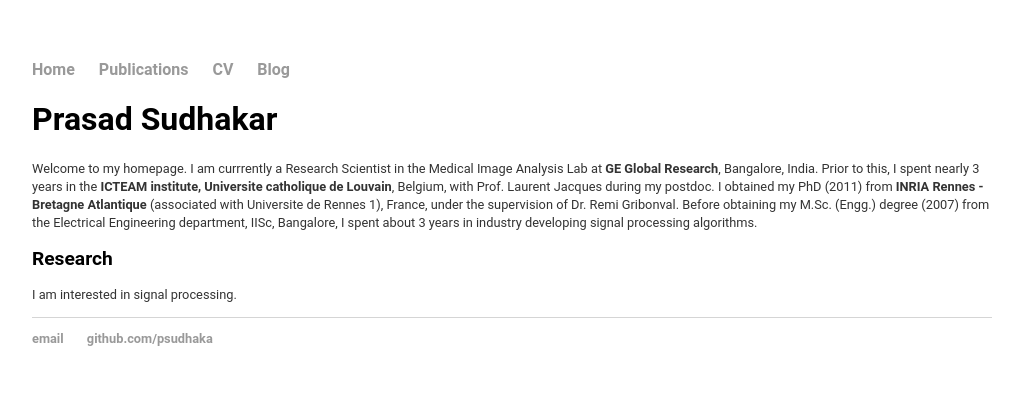
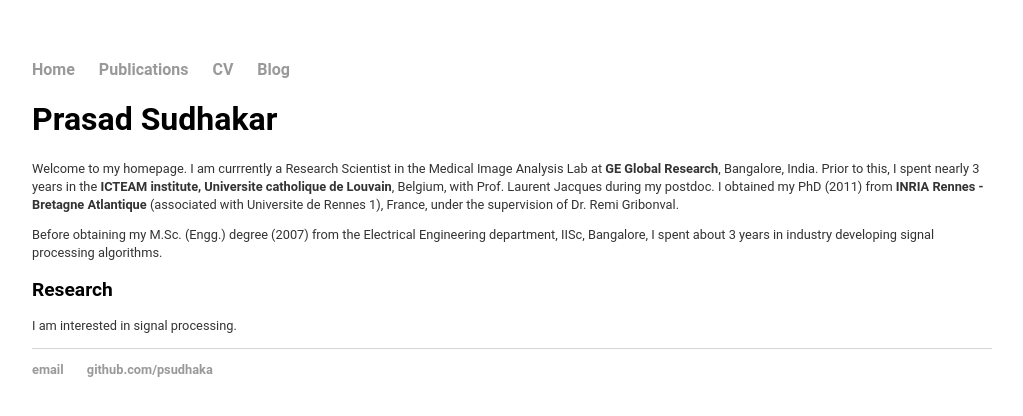
Before and after one commit to psudhaka/psudhaka.github.io, a Jekyll site: the page built from index.html, in a window 1280 px wide. Shown: the top 416 px of the page, without its empty margins (128-1151 px from the left). Built offline with Jekyll 4.4.1, drawn with Linux system fonts in a browser that asks for light colours.

```diff
--- a/index.html
+++ b/index.html
@@ -15,11 +15,11 @@ title: Prasad Sudhakar
 	<p>Welcome to my homepage. I am currrently a Research Scientist in the Medical Image Analysis Lab at <b>GE Global Research</b>, Bangalore, India. Prior to this, I spent
 	nearly 3 years in the <b>ICTEAM institute, Universite catholique de Louvain</b>, Belgium, with Prof. Laurent Jacques during my postdoc. I obtained my PhD (2011) from
 	<b>INRIA Rennes - Bretagne Atlantique</b> (associated with Universite de Rennes 1), France,
-	under the supervision of Dr. Remi Gribonval.
+	under the supervision of Dr. Remi Gribonval. </p>
 
 	<!--I obtained M.Sc. (Engg.) degree (2007) from the Electrical Engineering department, IISc, Bangalore. -->
 
-	Before obtaining my M.Sc. (Engg.) degree (2007) from the Electrical Engineering department, IISc, Bangalore, I spent about 3 years in
+	<p>Before obtaining my M.Sc. (Engg.) degree (2007) from the Electrical Engineering department, IISc, Bangalore, I spent about 3 years in
 	industry developing signal processing algorithms.
 
 	</p>
```
